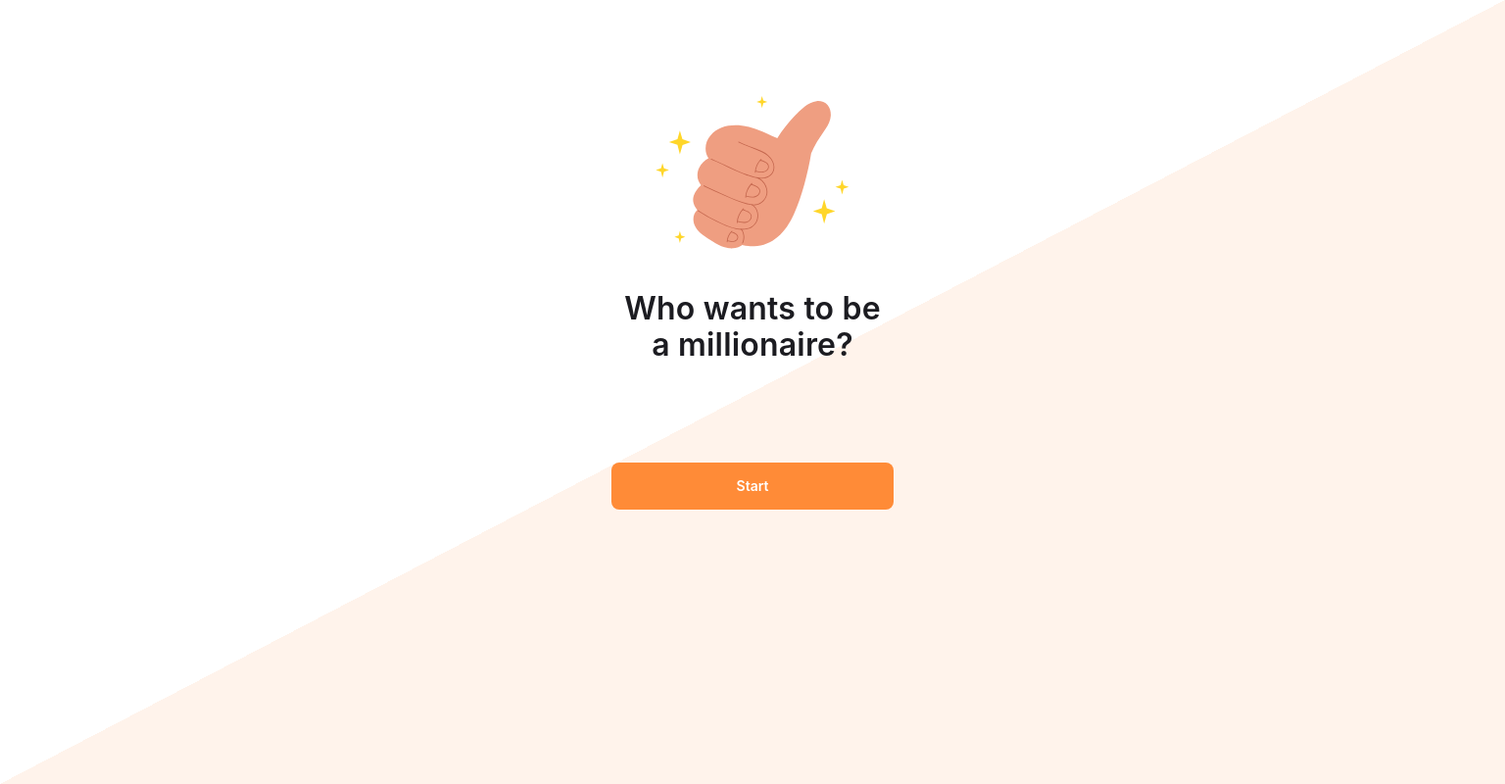
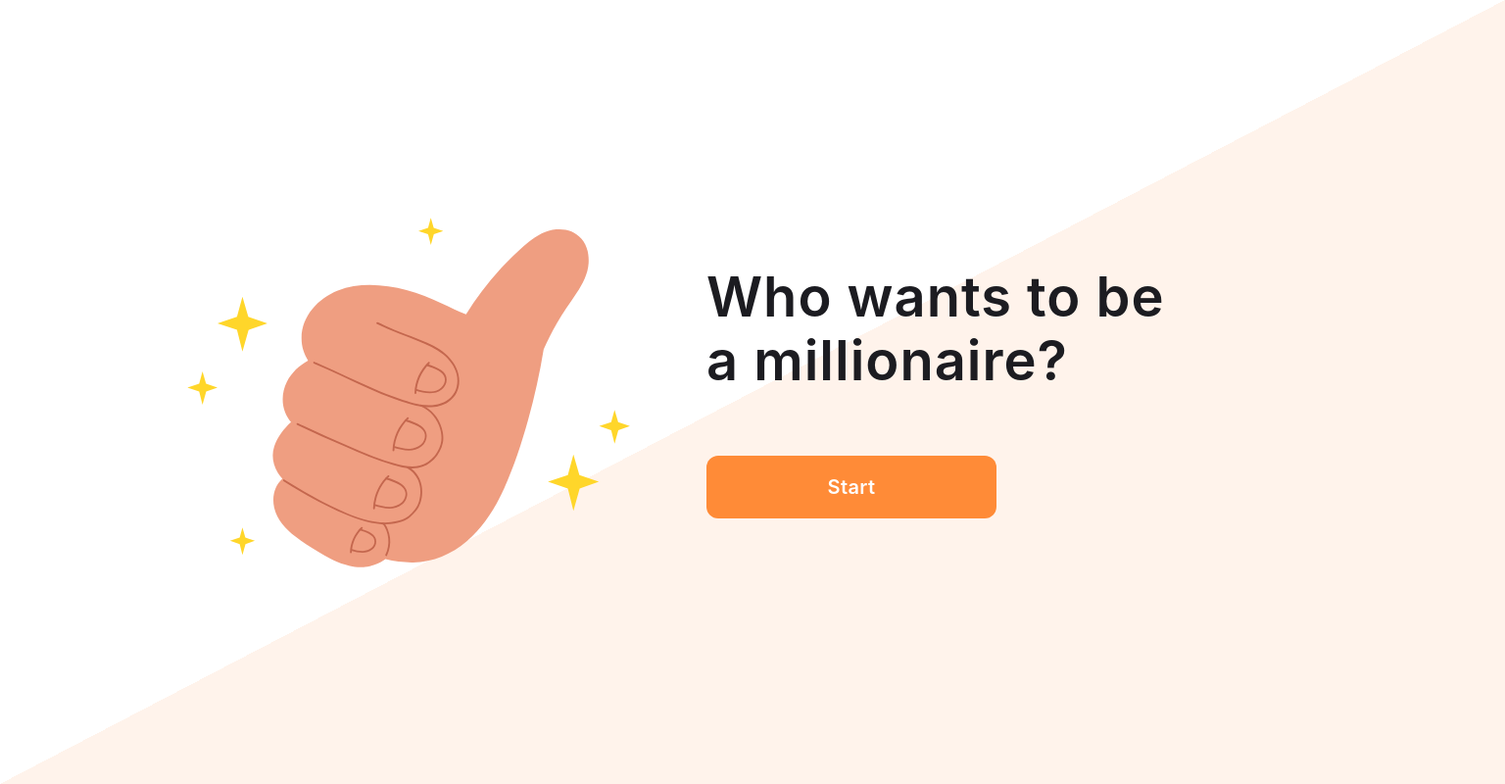
Before and after one commit to Popeyeit/GameTest, a React app: page / in a window 1536 px wide. Shown: the whole page at 98% size. Built offline with nearby package versions, Linux system fonts and the light colour scheme.

Commit message:
finished start-page

```diff
--- a/src/pages/StartPage/StartPage.js
+++ b/src/pages/StartPage/StartPage.js
@@ -5,10 +5,14 @@ const StartPage = () => {
   return (
     <section className={style.welcome}>
       <div className={style.welcome__wrapper}>
-        <h1 className={style.welcome__title}>Who wants to be a millionaire?</h1>
-        <button type="button" className={style.welcome__btn}>
-          Start
-        </button>
+        <div className={style["welcome__title-wrapper"]}>
+          <h1 className={style.welcome__title}>
+            Who wants to be a millionaire?
+          </h1>
+          <button type="button" className={style.welcome__btn}>
+            Start
+          </button>
+        </div>
       </div>
     </section>
   )
--- a/src/pages/StartPage/StartPage.module.css
+++ b/src/pages/StartPage/StartPage.module.css
@@ -4,8 +4,10 @@
     rgb(255, 255, 255) 50%,
     rgb(255, 243, 235) 50%
   );
-  padding: 98px 0 48px 0;
   min-height: 100vh;
+  display: flex;
+  flex-direction: column;
+  justify-content: center;
 }
 .welcome__wrapper {
   width: 288px;
@@ -15,16 +17,13 @@
   content: "";
   display: block;
   background-image: url("../../assets/Group\ 265.svg");
-  width: 100%;
-  height: 9.75rem;
-  margin-bottom: 2.625rem;
+  width: 198px;
+  height: 156px;
   background-repeat: no-repeat;
   background-position: center;
 }
 .welcome__title {
   text-align: center;
-  margin: 0 auto;
-  margin-bottom: 6.375rem;
   width: 18rem;
   font-family: Inter;
   font-style: normal;
@@ -37,7 +36,6 @@
 }
 .welcome__btn {
   border: none;
-  margin: 0 auto;
   display: block;
   width: 18rem;
   height: 3rem;
@@ -51,3 +49,80 @@
   text-align: center;
   color: #ffffff;
 }
+@media (min-width: 768px) {
+  .welcome__wrapper {
+    width: 460px;
+  }
+  .welcome__wrapper::before {
+    background-image: url("../../assets/hand@1.5x.svg");
+    width: 298px;
+    height: 234px;
+  }
+  .welcome__title {
+    width: 22rem;
+    font-size: 2.5rem;
+    line-height: 3.3125rem;
+    letter-spacing: 0.4px;
+  }
+  .welcome__btn {
+    width: 20rem;
+    height: 4rem;
+    letter-spacing: 0.4px;
+    font-size: 1.1rem;
+  }
+}
+@media (max-width: 1399px) {
+  .welcome__wrapper::before {
+    margin: 0 auto;
+    margin-bottom: 2.75rem;
+  }
+  .welcome__title {
+    margin: 0 auto;
+    margin-bottom: 6.375rem;
+  }
+  .welcome__btn {
+    margin: 0 auto;
+  }
+}
+@media (min-width: 1400px) {
+  .welcome {
+    padding: 0;
+    min-height: 100vh;
+  }
+  .welcome__wrapper {
+    display: flex;
+    justify-content: space-between;
+    width: 1154px;
+  }
+  .welcome__title-wrapper {
+    width: 39rem;
+    display: flex;
+    flex-direction: column;
+    justify-content: center;
+  }
+  .welcome__wrapper::before {
+    content: "";
+    display: block;
+    background-image: url("../../assets/handDecstop.svg");
+    width: 28.25rem;
+    height: 22.3125rem;
+  }
+  .welcome__title {
+    text-align: left;
+    margin-bottom: 4rem;
+    width: 31.875rem;
+    letter-spacing: 1px;
+    font-size: 3.5rem;
+    line-height: 4.0625rem;
+  }
+  .welcome__btn {
+    width: 18.5rem;
+    height: 4rem;
+    border-radius: 0.75rem;
+
+    font-size: 1.25rem;
+    line-height: 1.4375rem;
+
+    text-align: center;
+  }
+}
```
Also changed, not shown: src/assets/hand@1.5x.svg (added), src/assets/handDecstop.svg (added).
